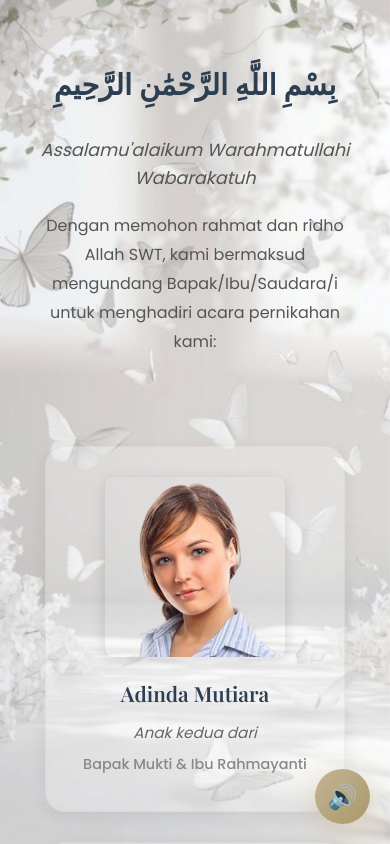
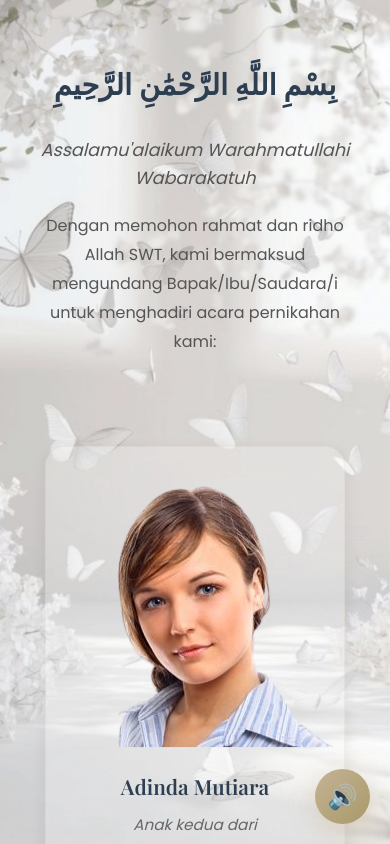
Before and after one commit to kdnknz/wedding, a React (Vite) app: page / in a window 390 px wide. Both pictures are taken after a click on the button "Buka Undangan". Shown: the top 844 px of the page. Built offline with nearby package versions, Linux system fonts and the light colour scheme; no server answers.

Commit message:
Fix mobile background and horizontal scroll issues

```diff
--- a/src/pages/Invitation.jsx
+++ b/src/pages/Invitation.jsx
@@ -47,18 +47,18 @@ function Invitation() {
       {/* Couple Info Section */}
       <section className="couple-info animate-on-scroll">
         <div className="couple-card">
-          <div className="couple-photo">
+          {/* <div className="couple-photo"> */}
             <img src={weddingData.couple.bridePhoto} alt={weddingData.couple.bride} />
-          </div>
+          {/* </div> */}
           <h3>{weddingData.couple.bride}</h3>
           <p className="couple-child">{weddingData.couple.brideChild}</p>
           <p className="couple-parents">{weddingData.couple.brideParents}</p>
         </div>
 
         <div className="couple-card">
-          <div className="couple-photo">
+          {/* <div className="couple-photo"> */}
             <img src={weddingData.couple.groomPhoto} alt={weddingData.couple.groom} />
-          </div>
+          {/* </div> */}
           <h3>{weddingData.couple.groom}</h3>
           <p className="couple-child">{weddingData.couple.groomChild}</p>
           <p className="couple-parents">{weddingData.couple.groomParents}</p>
```
